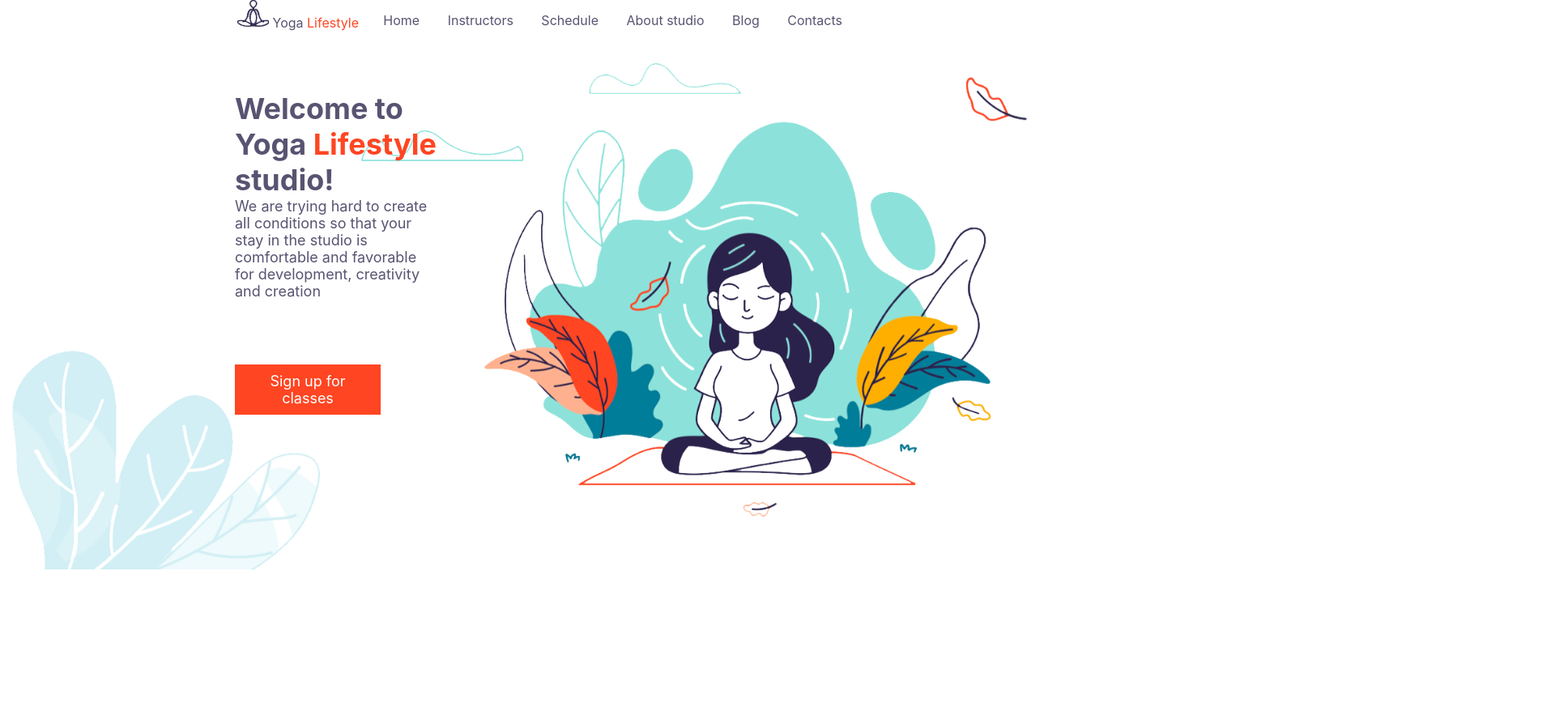
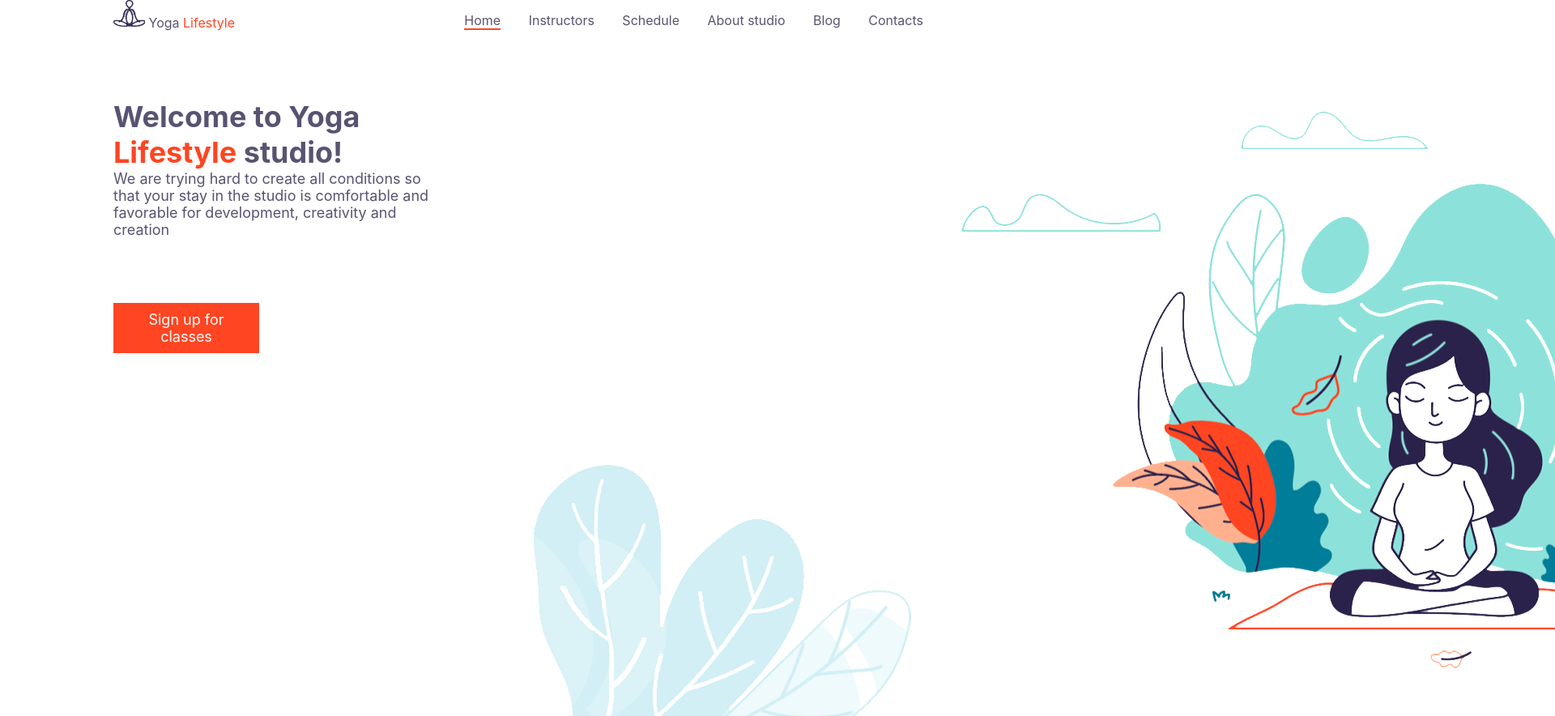
Before and after one commit to sauliusss/yoga, a website: page index.html in a window 1280 px wide. Shown: the top 884 px of the page at 81% size, 1920 px wide, since content can reach past the window. Before the commit the page ends 800 px from the top, so only its background shows below. Drawn offline with Linux system fonts and the light colour scheme.

Commit message:
add calc

```diff
--- a/css/index.css
+++ b/css/index.css
@@ -8,17 +8,16 @@
   --orandzine: #ff4522;
   --plotis: 1000px;
   --soninis-atstumas: calc((100% - var(--plotis)) / 2);
-  --text-width: calc(var(--plotis) - 0.4);
-  --image-width: calc(var(--plotis) - 0.4);
+  --text-width: calc(var(--plotis) * 0.4);
+  --image-width: calc(100% - var(--plotis) / 2);
+  --main-width: calc(100% - var(--soninis-atstumas));
+  --text-margin: calc(var(--plotis) * 0.1);
 }
 
 body {
   font-family: -apple-system, BlinkMacSystemFont, "Segoe UI", Roboto, Oxygen, Ubuntu, Cantarell, "Open Sans", "Helvetica Neue", sans-serif;
   color: #595372;
   background-color: #ffffff;
-  background-image: url(../img/jogaa.png);
-  background-size: cover;
-  background-repeat: no-repeat;
 }
 
 header {
@@ -29,13 +28,12 @@ header {
 
 .nav {
   display: inline-block;
-  width: 90%;
+  width: var(--plotis);
 }
 
 .logo {
   display: inline-block;
   float: left;
-  margin-left: 17%;
 }
 
 .logo_icon {
@@ -59,11 +57,7 @@ a {
 }
 
 a:first-child {
-<<<<<<< HEAD
   border-bottom: 2px solid var(--orandzine);
-=======
-  border-bottom: solid #ff4522;
->>>>>>> 2715847dcc67571d47cc7c130157cee0a82045b1
 }
 
 a:hover {
@@ -77,7 +71,12 @@ a + a {
 main {
   display: inline-block;
   margin-left: var(--soninis-atstumas);
-  width: var(--plotis);
+  width: var(--main-width);
+}
+
+.img {
+  display: inline-block;
+  width: var(--image-width);
 }
 
 span {
@@ -85,13 +84,16 @@ span {
 }
 
 .text {
+  display: inline-block;
   margin-top: 7%;
-  width: 25%;
-  margin-left: 15%;
+  width: var(--text-width);
+  margin-right: var(--text-margin);
   font-size: 18px;
+  float: left;
 }
 
 .text h2 {
+  width: 100%;
   font-size: 36px;
 }
 
--- a/index.html
+++ b/index.html
@@ -29,6 +29,7 @@
       </div>
     </header>
     <main>
+      <div class="img"><img src="./img/jogaa.png" alt="joga" /></div>
       <div class="text">
         <h2>Welcome to Yoga <span>Lifestyle</span> studio!</h2>
         <p>We are trying hard to create all conditions so that your stay in the studio is comfortable and favorable for development, creativity and creation</p>
```
